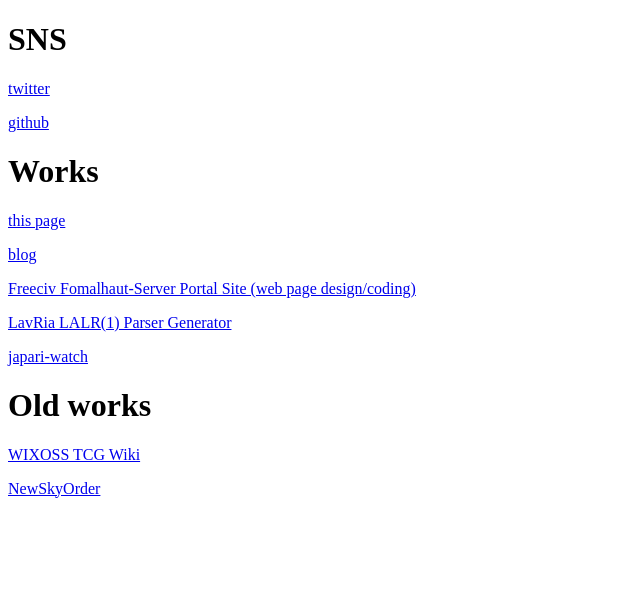
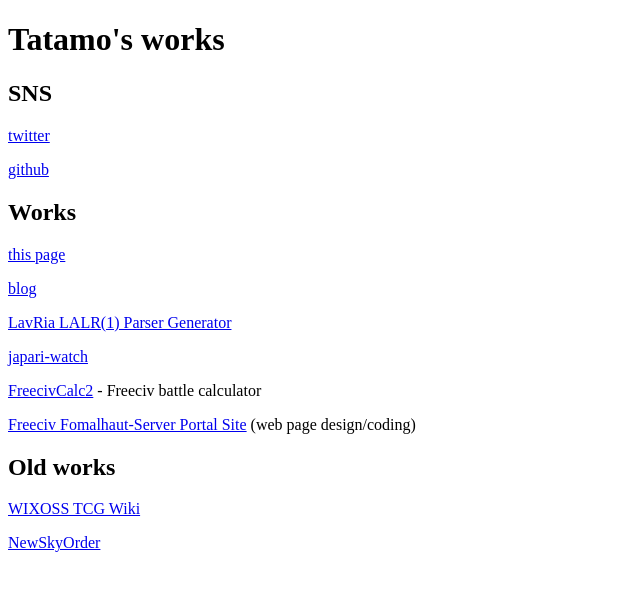
Before and after one commit to Tatamo/homepage, a plain HTML site: page index.html in a window 1280 px wide. Shown: the whole page, without its empty margins (0-640 px from the left). Drawn offline with Linux system fonts and the light colour scheme.

Commit message:
Update index.html

```diff
--- a/index.html
+++ b/index.html
@@ -1,19 +1,22 @@
+
 <!DOCTYPE html>
 <html>
 <head>
 	<title>Tatamo's works</title>
 </head>
 <body>
-<h1>SNS</h1>
+<h1>Tatamo's works</h1>
+<h2>SNS</h2>
 <p><a href="https://twitter.com/__tatamo__">twitter</a></p>
 <p><a href="https://github.com/tatamo">github</a></p>
-<h1>Works</h1>
+<h2>Works</h2>
 <p><a href="http://tatamo.81.la/">this page</a></p>
 <p><a href="http://tatamo.81.la/blog/">blog</a></p>
-<p><a href="http://fomalhaut-freeciv.jp/">Freeciv Fomalhaut-Server Portal Site (web page design/coding)</a></p>
 <p><a href="https://www.npmjs.com/package/lavriapg">LavRia LALR(1) Parser Generator</a></p>
 <p><a href="https://tatamo.github.io/japari-watch/">japari-watch</a></p>
-<h1>Old works</h1>
+<p><a href="http://tatamo.81.la/freecivcalc2/">FreecivCalc2</a> - Freeciv battle calculator</p>
+<p><a href="http://fomalhaut-freeciv.jp/">Freeciv Fomalhaut-Server Portal Site</a> (web page design/coding)</p>
+<h2>Old works</h2>
 <p><a href="http://wixoss.81.la/">WIXOSS TCG Wiki</a></p>
 <p><a href="http://m06t625.81.la/">NewSkyOrder</a></p>
 </body>
```
